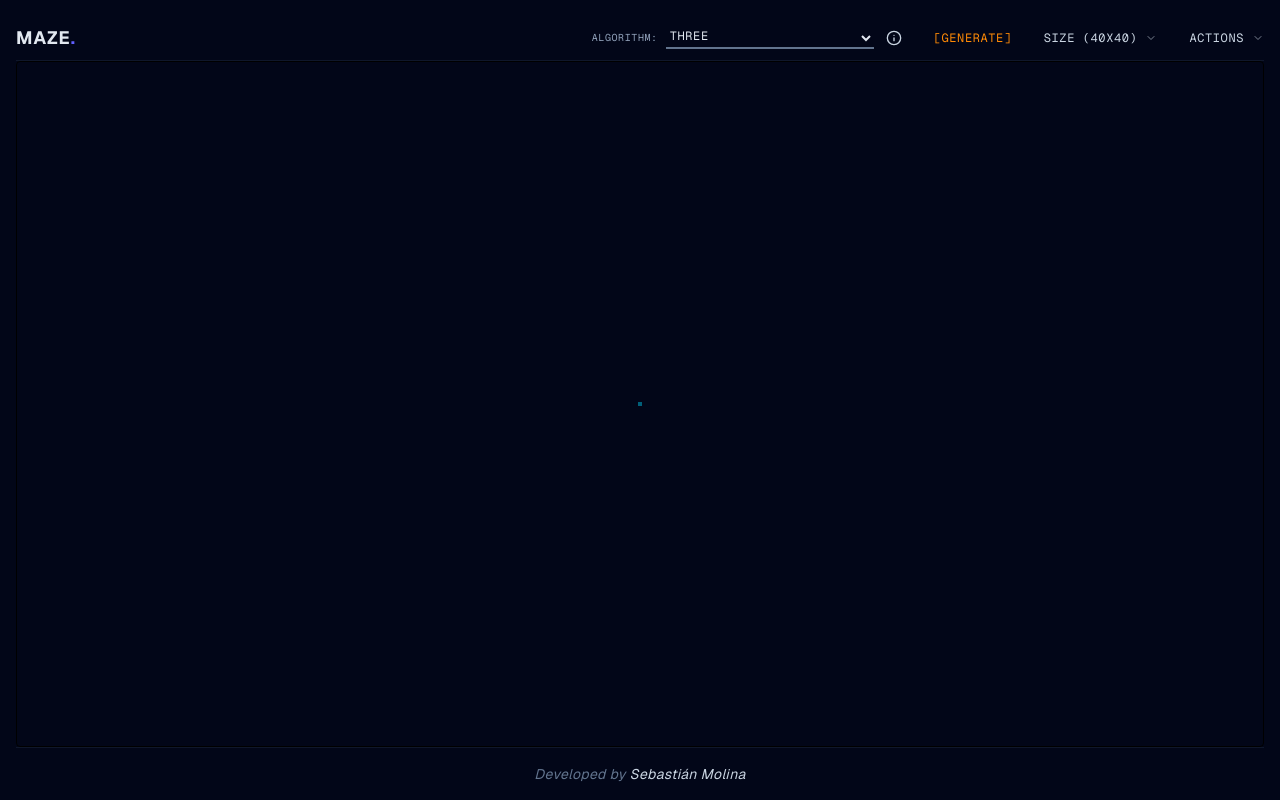
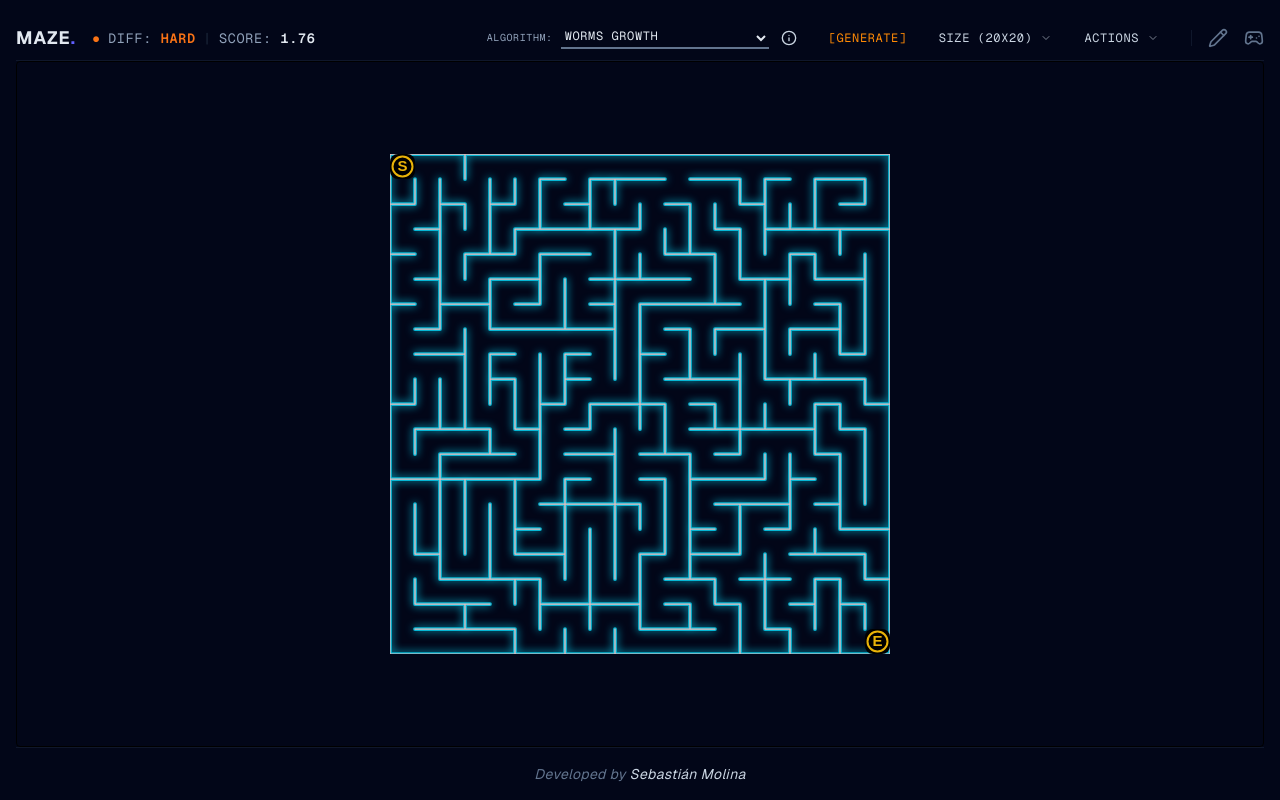
Before and after one commit to sebast825/maze-lab, a Next.js app: page / in a window 1280 px wide. Built offline with nearby package versions, Linux system fonts and the light colour scheme.

Commit message:
fix: create maze with newly selected algorithm instead of previous one

```diff
--- a/src/app/page.tsx
+++ b/src/app/page.tsx
@@ -22,9 +22,9 @@ import { Footer } from "@/components/footer";
 export type GameMode = "VIEW" | "DRAW" | "CHARACTER";
 
 export default function Home() {
-  const [algorithm, setAlgorithm] = useState<AlgorithmType>("tree");
-  const [rows, setRows] = useState<number>(40);
-  const [cols, setCols] = useState<number>(40);
+  const [algorithm, setAlgorithm] = useState<AlgorithmType>("worms");
+  const [rows, setRows] = useState<number>(20);
+  const [cols, setCols] = useState<number>(20);
 
   const [showPath, setShowPath] = useState<boolean>(false);
   const { mazeData, createMaze } = useMazeGenerator();
@@ -32,7 +32,7 @@ export default function Home() {
 
   const { handleExportToPDF } = useCanvasPDF();
 
-  const [gameMode, setGameMode] = useState<GameMode>("DRAW");
+  const [gameMode, setGameMode] = useState<GameMode>("VIEW");
 
   const drawingRef = useRef<DrawingCanvasRef | null>(null);
   // Absolute constant sizing configuration for grid rendering units
@@ -83,7 +83,7 @@ export default function Home() {
       metrics: rawMetrics,
     };
   };
-
+  useEffect(()=>{handleGenerate()},[algorithm])
   return (
     <div className="flex flex-col min-h-screen w-full items-center justify-center bg-slate-950 font-sans md:max-h-[100vh]  px-4 h-full">
       {/* 1. Changed max-w-3xl to max-w-full/w-full and aligned children to center */}
--- a/src/components/navBar/algorithmSelector.tsx
+++ b/src/components/navBar/algorithmSelector.tsx
@@ -35,7 +35,6 @@ export const AlgorithmSelector = ({
           value={algorithm}
           onChange={(e) => {
             setAlgorithm(e.target.value as AlgorithmType);
-            onGenerate();
             setIsOpen(false);
           }}
           className={`${NAV_CLASSES.select} border-b-2 border-slate-500`}
--- a/src/components/navBar/desktopMenu.tsx
+++ b/src/components/navBar/desktopMenu.tsx
@@ -29,7 +29,6 @@ export const DesktopMenu = ({
       <AlgorithmSelector
         algorithm={algorithm}
         setAlgorithm={setAlgorithm}
-        onGenerate={handleGenerate}
       />
 
       <ActionButton color="orange" variant="text" onClick={handleGenerate}>
```
